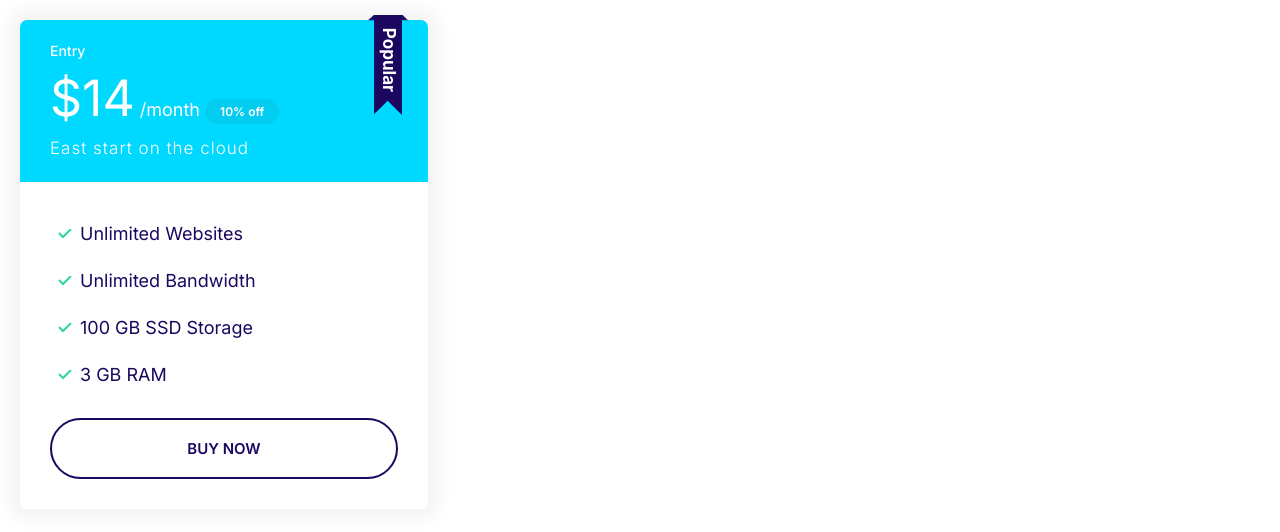
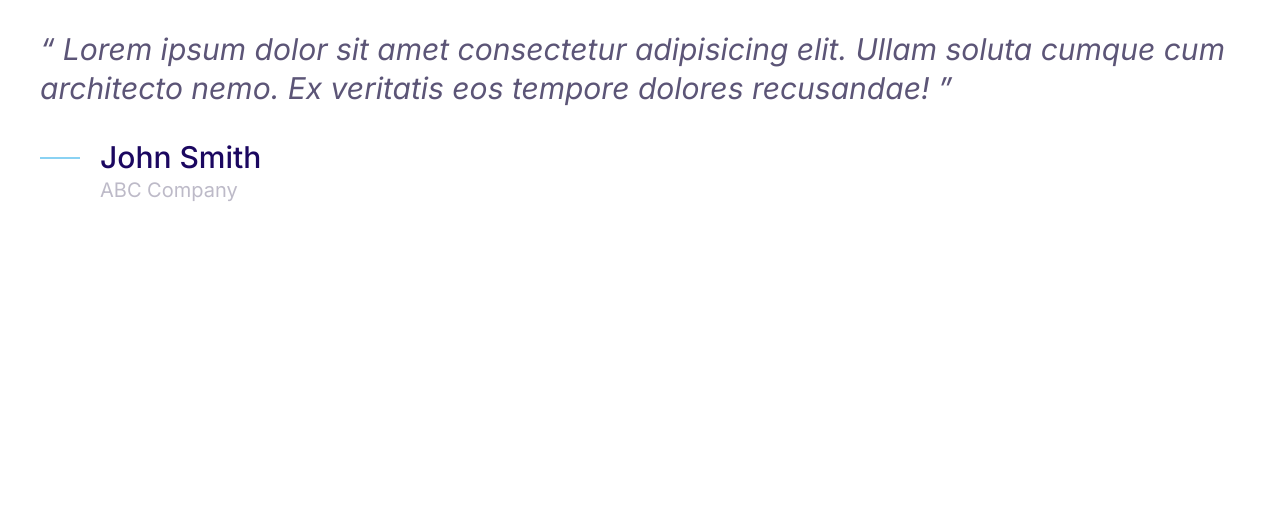
Before and after one commit to subrotoice/figma-to-html, a plain HTML site: page index.html in a window 1280 px wide. Drawn offline with Linux system fonts and the light colour scheme.

Commit message:
Building Quotes

```diff
--- a/css/style.css
+++ b/css/style.css
@@ -5,6 +5,7 @@
   --color-headings: #1b0760;
   --color-body: #918ca4;
   --color-border: #ccc;
+  --color-body-darker: #5c5577;
   --border-radius: 30px;
 }
 
@@ -368,3 +369,64 @@ a {
     font-size: 1.7rem;
   }
 }
+
+/* Media Objects */
+.media {
+  display: flex;
+  gap: 2rem;
+}
+
+.media__title {
+  margin-top: 0;
+}
+
+.media__image {
+  margin-top: 1rem;
+}
+
+/* Quotes */
+.quote {
+  font-size: 3rem;
+  font-style: italic;
+  color: var(--color-body-darker);
+  line-height: 1.3;
+}
+
+.quote__text::before{
+  content: open-quote;
+}
+
+.quote__text::after{
+  content: close-quote;
+}
+
+.quote .media__image {
+  margin-top: 0;
+}
+
+.quote .media__title {
+  font-size: 3rem;
+  margin-bottom: 0;
+  font-weight: 500;
+  font-style: normal;
+}
+
+.quote .media__description {
+  font-size: 2rem;
+  font-style: normal;
+  opacity: .4;
+}
+
+@media screen and (mid-width: 1024px) {
+  .quote {
+    font-size: 2rem;
+  }
+
+  .quote .media__title {
+    font-size: 2.4rem;
+  }
+
+  .quote .media__description {
+    font-size: 1.6rem;
+  }
+}
--- a/index.html
+++ b/index.html
@@ -14,27 +14,24 @@
     <link rel="stylesheet" href="css/style.css" />
   </head>
   <body>
-    <div class="card-container" style="width: 35%; padding: 2rem">
-      <div class="plan plan--popular">
-        <div class="card card--secondary">
-          <header class="card__header">
-            <h3 class="plan__name">Entry</h3>
-            <span class="plan__price">$14</span>
-            <span class="plan__billing-cycle">/month</span>
-            <span class="badge badge--secondary badge--small">10% off</span>
-            <span class="plan__description">East start on the cloud</span>
-          </header>
-          <div class="card__body">
-            <ul class="list list--tick">
-              <li class="list__item">Unlimited Websites</li>
-              <li class="list__item">Unlimited Bandwidth</li>
-              <li class="list__item">100 GB SSD Storage</li>
-              <li class="list__item">3 GB RAM</li>
-            </ul>
-            <button class="btn btn--outline btn--block">BUY NOW</button>
+    <blockquote class="quote">
+      <p class="quote__text">
+        Lorem ipsum dolor sit amet consectetur adipisicing elit. Ullam soluta
+        cumque cum architecto nemo. Ex veritatis eos tempore dolores recusandae!
+      </p>
+      <footer>
+        <div class="media">
+          <div class="media__image">
+            <svg class="icon icon--primary">
+              <use xlink:href="images/sprite.svg#line"></use>
+            </svg>
+          </div>
+          <div class="media__body">
+            <h3 class="media__title">John Smith</h3>
+            <p class="media__description">ABC Company</p>
           </div>
         </div>
-      </div>
-    </div>
+      </footer>
+    </blockquote>
   </body>
 </html>
```
Also changed, not shown: components/media.html (added, +15 -0 lines), components/quotes.html (added, +19 -0 lines), README.md.
